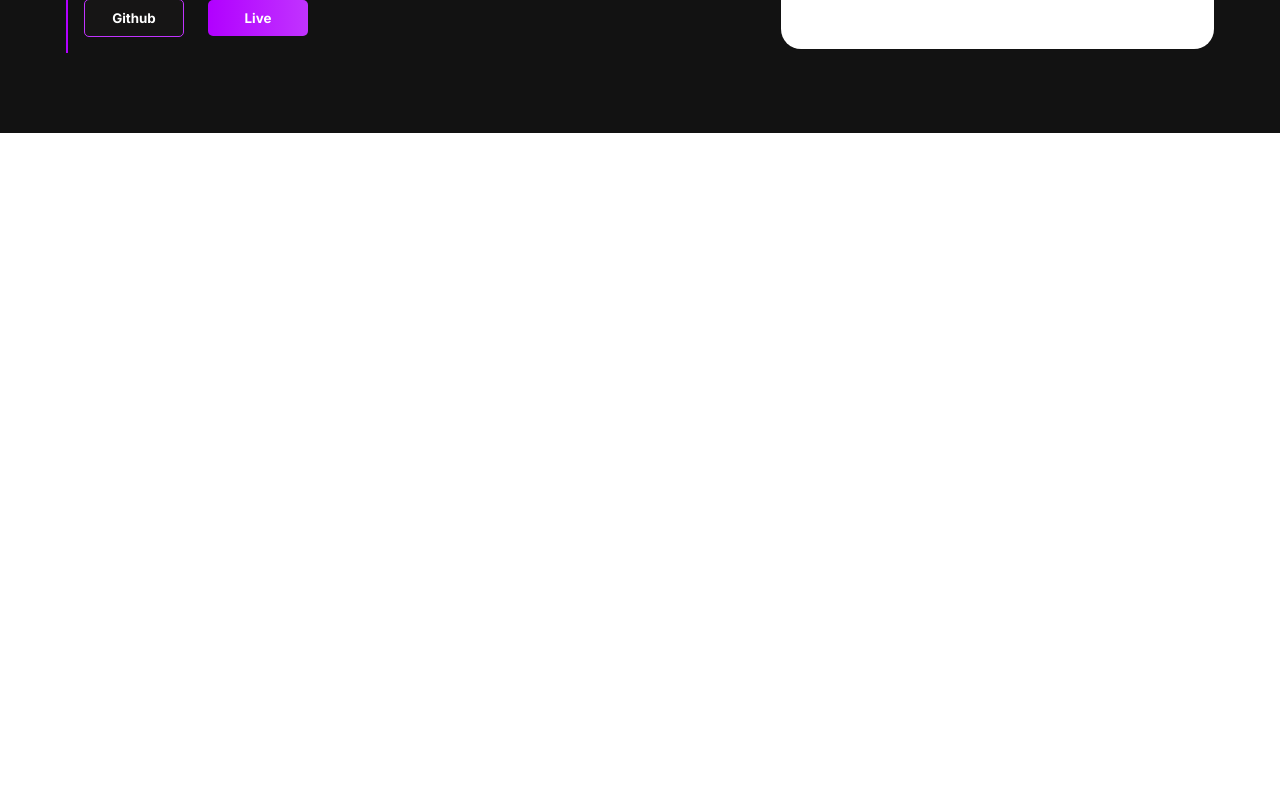
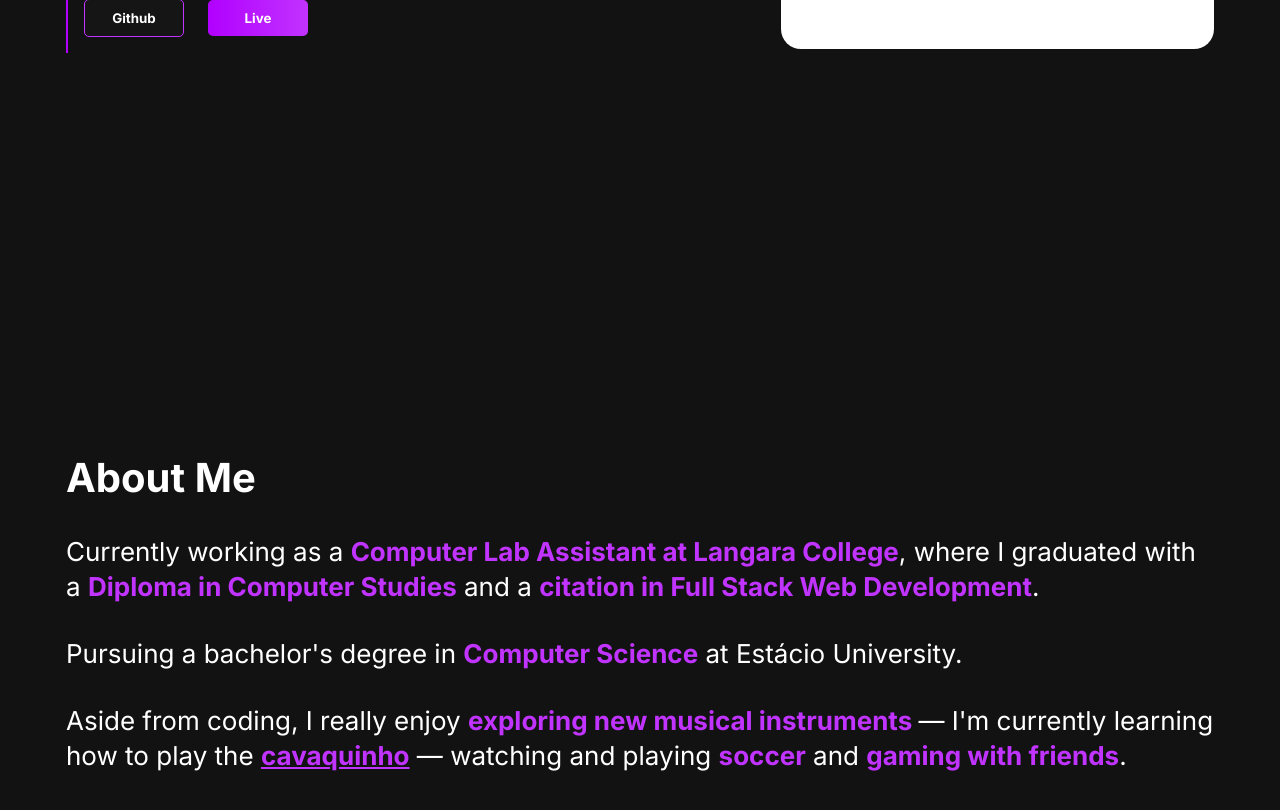
Before and after one commit to gustavocsak/portfolio, a React (Create React App) app: page / in a window 1280 px wide. Shown: the part 1680-2490 px from the top of the page. Before the commit the page ends 1813 px from the top, so only its background shows below. Built offline with nearby package versions, Linux system fonts and the light colour scheme; the HTML template or start-up script is replaced by a standard one.

Commit message:
Added about section to page

```diff
--- a/src/App.js
+++ b/src/App.js
@@ -3,6 +3,7 @@ import Projects from "./components/Projects.js";
 import Contact from "./components/Contact.js";
 import styled from "styled-components";
 import Test from "./components/Cube.js";
+import About from "./components/About.js";
 
 
 const Container = styled.div`
@@ -33,6 +34,7 @@ const App = () => {
             <Hero />
             <Projects />
             {/* <Contact /> */}
+            <About />
 
         </Container>
       );
--- /dev/null
+++ b/src/components/About.js
@@ -0,0 +1,86 @@
+import React from 'react'
+import styled from 'styled-components'
+
+const Section = styled.div`
+	display: flex;
+    flex-direction: column;
+    align-items: center;
+    justify-content: space-between;
+	padding: 5rem;
+    @media only screen and (max-width: 768px) {
+		height: fit-content;
+		min-height: 100%;
+    }
+	@media only screen and (max-width: 1024px) {
+		scroll-snap-align: none;
+	}
+`
+
+const Container = styled.div`
+    height: 100vh;
+    width: 1400px;
+    display: flex;
+    flex-direction: row;
+	align-items: center;
+	justify-content: center;
+	@media only screen and (max-width: 768px) {
+	   width: 100%;
+    }
+`
+
+const Main = styled.div`
+    display: flex;
+    flex-direction: column;
+    justify-content: flex-start;
+    width: 82%;
+    gap: 2rem;
+`
+
+const Title = styled.h1`
+    font-size: 40px;
+`
+
+const Sentence = styled.div`
+    font-size: 26px;
+    line-height: 2.2rem;
+`
+
+const Highlight = styled.span`
+    color: #C133FF;
+    font-size: 26px;
+    font-weight: bold;
+
+`
+
+const HighlightAnchor = styled.a`
+    text-decoration: none;
+    color: #C133FF;
+    text-decoration: underline;
+    font-weight: bold;
+`
+
+
+const About = () => {
+  return (
+    <Section>
+        <Container>
+    <Main>
+        <Title>About Me</Title>
+        <Sentence>
+            Currently working as a <Highlight>Computer Lab Assistant at Langara College</Highlight>, where I graduated with
+            a <Highlight>Diploma in Computer Studies</Highlight> and a <Highlight>citation in Full Stack Web Development</Highlight>.
+        </Sentence>
+        <Sentence>
+            Pursuing a bachelor's degree in <Highlight>Computer Science</Highlight> at Estácio University.
+        </Sentence>
+        <Sentence>
+            Aside from coding, I really enjoy <Highlight>exploring new musical instruments </Highlight> —
+            I'm currently learning how to play the <HighlightAnchor href="https://en.wikipedia.org/wiki/Cavaquinho" target="_blank">cavaquinho</HighlightAnchor> —
+            watching and playing <Highlight>soccer</Highlight> and <Highlight>gaming with friends</Highlight>.
+        </Sentence>
+    </Main></Container>
+    </Section>
+  )
+}
+
+export default About
```
Also changed, not shown: src/components/Skills.js (added, +9 -0 lines).
